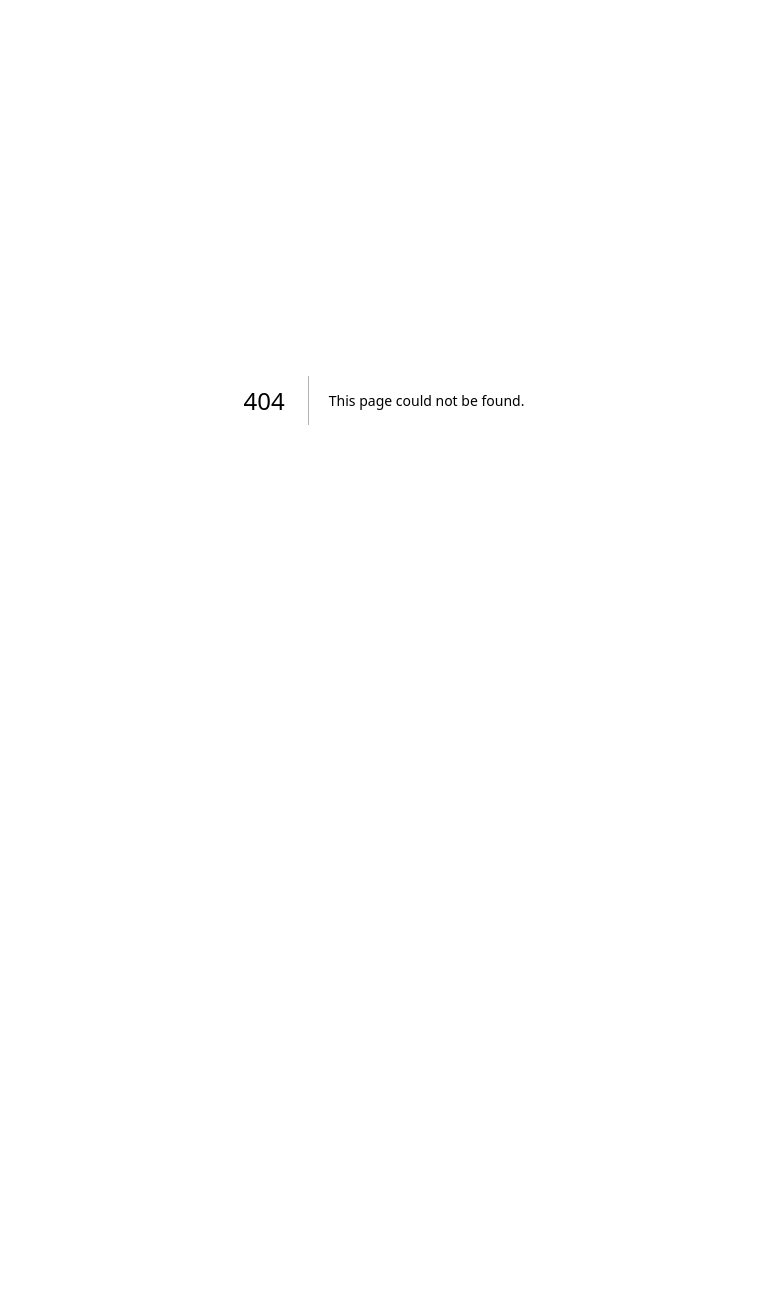
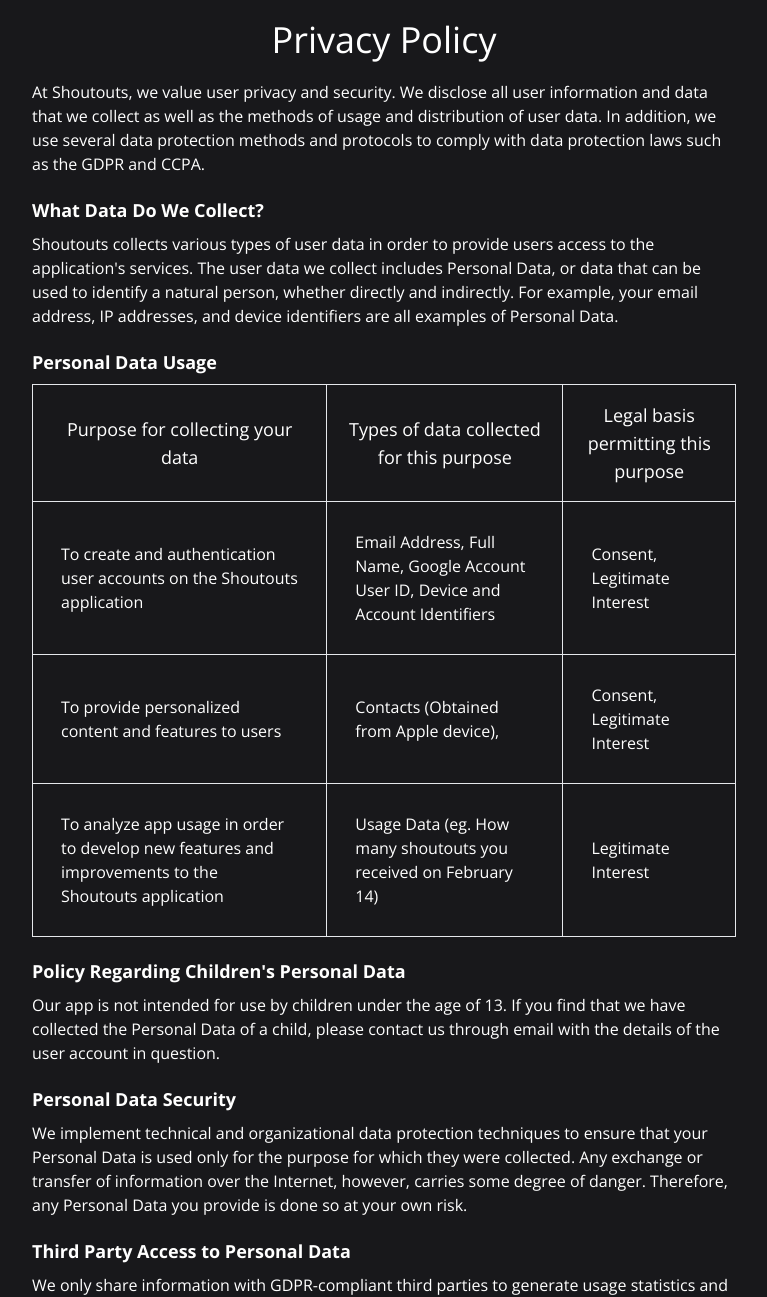
Before and after one commit to switchpiggy/yee-site, a Next.js app: page /privacy in a window 1280 px wide. Before the commit this address had no page. Shown: the top 1297 px of the page, without its empty margins (256-1023 px from the left). Before the commit the page ends 800 px from the top, so only its background shows below. Built offline with nearby package versions, Linux system fonts and the light colour scheme.

Commit message:
added privacy policy

```diff
--- a/pages/index.tsx
+++ b/pages/index.tsx
@@ -1,5 +1,6 @@
 import Head from 'next/head';
 import { Open_Sans, Lato } from '@next/font/google';
+import Link from 'next/link';
 
 const open_sans = Open_Sans({subsets: ['latin'], variable: '--font-open-sans'});
 export default function Home() {
@@ -12,8 +13,22 @@
         <link rel="icon" href="/favicon.ico" />
       </Head>
       <main className={`${open_sans.variable} font-sans h-screen flex flex-col justify-evenly`}>
+        <div className={`flex items-center justify-evenly flex-row`}>
+          <div className={`flex flex-1 flex-row items-center text-4xl pl-10 p-5`}>
+            <h1 className={``}>Shoutouts</h1>
+          </div>
+          <div className={`flex flex-1 flex-row justify-end items-center text-gray-600 p-5`}>
+          <h1 className={`p-3`}>Help</h1>
+            <h1 className={`p-3`}>Contact Us</h1>
+            <h1 className={`p-3`}>Terms</h1>
+            <Link href="/privacy">
+              <h1 className={`p-3`}>Privacy Policy</h1>
+            </Link>
+          </div>
+        </div>
+
         <div className={`flex-1 bg-zinc-900 flex flex-grow text-white flex-col w-full`}>
-          <h1 className={`text-9xl pl-10 p-10`}>Shoutouts</h1>
+          <h1 className={`text-7xl p-10`}>Empowering gratitude.</h1>
           <h2 className={`text-2xl pl-10 pr-10 pb-10`}>Send a shoutout to your friends, coworkers, and community.<br/>
             Build strong communities and positive workplace culture by spreading gratitude.</h2>
           <button className={`bg-sky-600 text-zinc-900 w-1/3 ml-10 mt-20 p-10 rounded-xl`}
@@ -22,13 +37,7 @@
           </button>
         </div>
 
-        <div className={`flex justify-start items-center flex-row`}>
-          <div className={`flex flex-row justify-start items-center text-gray-600 p-5`}>
-          <h1 className={`p-3`}>Help</h1>
-            <h1 className={`p-3`}>Contact Us</h1>
-            <h1 className={`p-3`}>Terms</h1>
-            <h1 className={`p-3`}>Privacy Policy</h1>
-          </div>
+        <div className={`flex justify-center items-center flex-row`}>
         </div>
       </main>
     </>
--- /dev/null
+++ b/pages/privacy.tsx
@@ -0,0 +1,137 @@
+import Head from 'next/head';
+import Image from 'next/image';
+import { Open_Sans, Lato } from '@next/font/google';
+import Link from 'next/link';
+
+const open_sans = Open_Sans({subsets: ['latin'], variable: '--font-open-sans'});
+export default function Privacy() {
+  return (
+    <>
+      <Head>
+        <title>Shoutouts App</title>
+        <meta name="description" content="Send a shoutout to your friends, coworkers, and community. Build strong communities and positive workplace culture by spreading gratitude." />
+        <meta name="viewport" content="width=device-width, initial-scale=1" />
+        <link rel="icon" href="/favicon.ico" />
+      </Head>
+      <main className={`${open_sans.variable} font-sans flex flex-col justify-evenly items-center`}>
+        <div className={`flex-1 bg-zinc-900 flex flex-grow text-white flex-col w-full pb-10`}>
+            <h1 className={`text-center text-4xl p-5`}>Privacy Policy</h1>
+            <div className={`flex flex-col ml-72 mr-72 text-left`}>
+                <p className={``}>At Shoutouts, we value user privacy and security. We disclose all user information and data that we collect
+                    as well as the methods of usage and distribution of user data. In addition, we use several data protection methods and protocols to comply with
+                    data protection laws such as the GDPR and CCPA. </p>
+                <h2 className={`text-lg font-bold pt-5 pb-2`}>What Data Do We Collect?</h2>
+                <p>Shoutouts collects various types of user data in order to provide users access to the application's services. The user data we collect includes
+                    Personal Data, or data that can be used to identify a natural person, whether directly and indirectly. For example, your email address, IP addresses,
+                    and device identifiers are all examples of Personal Data.
+                </p>
+                <h2 className={`text-lg font-bold pt-5 pb-2`}>Personal Data Usage</h2>
+                <table>
+                    <tr className={`text-lg text-center`}>
+                        <td className={`border p-4`}>
+                            Purpose for collecting your data
+                        </td>
+                        <td className={`border p-4`}>
+                            Types of data collected for this purpose
+                        </td>
+                        <td className={`border p-4`}>
+                            Legal basis permitting this purpose
+                        </td>
+                    </tr>
+                    <tr>
+                        <td className={`border p-5`}>
+                            <p className={`p-2`}>
+                                To create and authentication user accounts on the Shoutouts application
+                            </p>
+                        </td>
+                        <td className={`border p-5`}>
+                            <p className={`p-2`}>
+                                Email Address, Full Name, Google Account User ID, Device and Account Identifiers
+                            </p>
+                        </td>
+                        <td className={`border p-5`}>
+                            <p className={`p-2`}>
+                                Consent, Legitimate Interest
+                            </p>
+                        </td>
+                    </tr>
+                    <tr>
+                        <td className={`border p-5`}>
+                            <p className={`p-2`}>
+                                To provide personalized content and features to users
+                            </p>
+                        </td>
+                        <td className={`border p-5`}>
+                            <p className={`p-2`}>
+                                Contacts (Obtained from Apple device),
+                            </p>
+                        </td>
+                        <td className={`border p-5`}>
+                            <p className={`p-2`}>
+                                Consent, Legitimate Interest
+                            </p>
+                        </td>
+                    </tr>
+                    <tr>
+                        <td className={`border p-5`}>
+                            <p className={`p-2`}>
+                                To analyze app usage in order to develop new features and improvements to the Shoutouts application
+                            </p>
+                        </td>
+                        <td className={`border p-5`}>
+                            <p className={`p-2`}>
+                                Usage Data (eg. How many shoutouts you received on February 14)
+                            </p>
+                        </td>
+                        <td className={`border p-5`}>
+                            <p className={`p-2`}>
+                                Legitimate Interest
+                            </p>
+                        </td>
+                    </tr>
+                </table>
+                <h2 className={`text-lg font-bold pt-5 pb-2`}>Policy Regarding Children's Personal Data</h2>
+                <p>
+                    Our app is not intended for use by children under the age of 13. If you find that we have collected the Personal Data of a child,
+                    please contact us through email with the details of the user account in question.
+                </p>
+                <h2 className={`text-lg font-bold pt-5 pb-2`}>Personal Data Security</h2>
+                <p>
+                    We implement technical and organizational data protection techniques to ensure that your Personal Data is used only for the purpose for which
+                    they were collected. Any exchange or transfer of information over the Internet, however, carries some degree of danger. Therefore, any Personal
+                    Data you provide is done so at your own risk.
+                </p>
+                <h2 className={`text-lg font-bold pt-5 pb-2`}>Third Party Access to Personal Data</h2>
+                <p>
+                    We only share information with GDPR-compliant third parties to generate usage statistics and analytics.
+                </p>
+                <h2 className={`text-lg font-bold pt-5 pb-2`}>Cookies</h2>
+                <p>
+                    Our application does not use cookies.
+                </p>
+                <h2 className={`text-lg font-bold pt-5 pb-2`}>How to Access and Delete Your Personal Data</h2>
+                <p>
+                    We believe that users have the right to access, modify, and/or remove the data that they provide. To request access or deletion of your
+                    Personal Data, contact us by email.
+                </p>
+                <h2 className={`text-lg font-bold pt-5 pb-2`}>Communication</h2>
+                <p>
+                    You can exercise these rights anytime by contacting us through email.
+                </p>
+            </div>
+        </div>
+
+        <div className={`flex justify-start items-center flex-row`}>
+          <div className={`flex flex-row justify-start items-center text-gray-600 p-5`}>
+          <h1 className={`p-3`}>Help</h1>
+            <h1 className={`p-3`}>Contact Us</h1>
+            <h1 className={`p-3`}>Terms</h1>
+            <Link href="/privacy">
+                <h1 className={`p-3`}>Privacy Policy</h1>
+            </Link>
+          </div>
+        </div>
+      </main>
+    </>
+  )
+}
```
